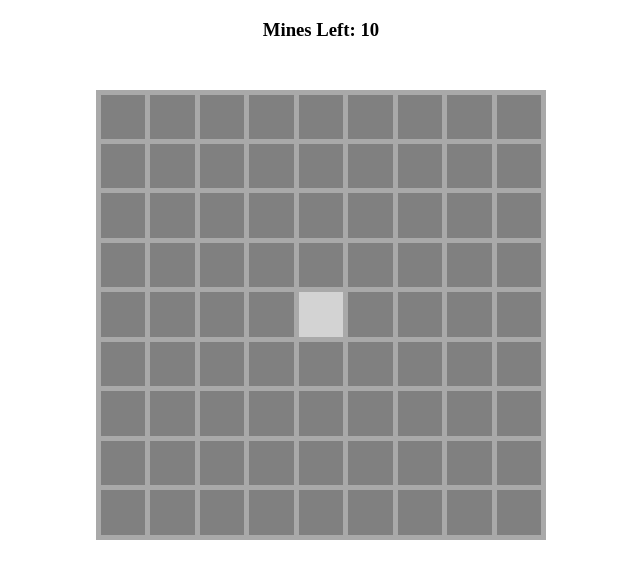
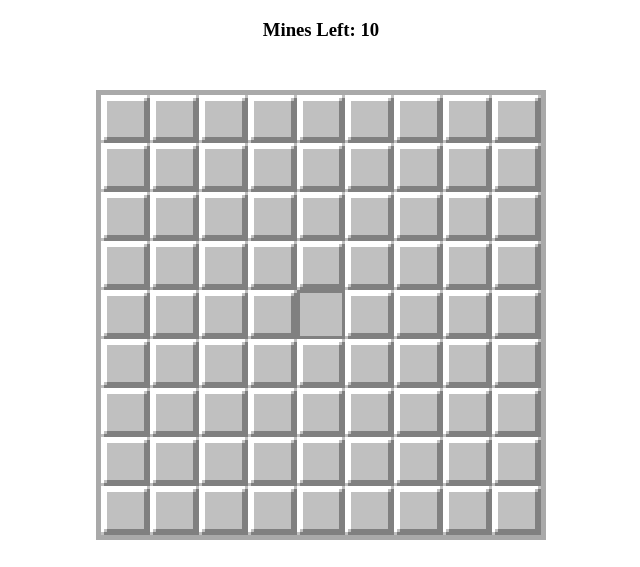
Before and after one commit to mGrimley/Minesweeper, a plain HTML site: page index.html in a window 1280 px wide. Both pictures are taken after a click on the element 640 px from the left and 375 px from the top of the page. Shown: the part 61-628 px from the top of the page, without its empty margins (319-959 px from the left). Drawn offline with Linux system fonts and the light colour scheme.

Commit message:
Added more tile assets

```diff
--- a/css/main.css
+++ b/css/main.css
@@ -4,7 +4,7 @@
     --box-size: 50px;
     --minefield-width: calc(var(--row-num) * var(--box-size));
     --minefield-height: calc(var(--col-num) * var(--box-size));
-    --minefield-grid-gap: calc(var(--box-size) / 10)
+    --minefield-padding: calc(var(--box-size) / 10)
 }
 
 * {
@@ -38,8 +38,7 @@ body {
     grid-template-rows: repeat(var(--row-num), auto);
     grid-template-columns: repeat(var(--col-num), auto);
     background-color: darkgray;
-    grid-gap: var(--minefield-grid-gap);
-    padding: var(--minefield-grid-gap);
+    padding: var(--minefield-padding);
 }
 
 .footer {
@@ -47,16 +46,20 @@ body {
     justify-self: center;
 }
 
-.cell:hover {
+/* .cell:hover {
     background-color: #a9a9a9;
-}
+} */
 
 .hidden {
-    background-color: gray;
+    background: gray url("../assets/hidden.png");
+    background-size: cover;
+    image-rendering: pixelated;
 }
 
 .flagged {
-    background-color: yellow;
+    background: yellow url("../assets/flagged.png");
+    background-size: cover;
+    image-rendering: pixelated;
 }
 
 .mine {
@@ -66,6 +69,16 @@ body {
 }
 
 .number {
-    background-color: lightgray;
+    background: lightgray url("../assets/number.png");
+    background-size: cover;
+    image-rendering: pixelated;
     color: white;
 }
+
+/* .number {
+    background: lightgray url("../assets/hidden.png");
+    background-size: cover;
+    image-rendering: pixelated;
+    color: white;
+    transform: rotate(180deg);
+} */
```
Also changed, not shown: assets/flagged.png (added), assets/hidden.png (added), assets/number.png (added).
